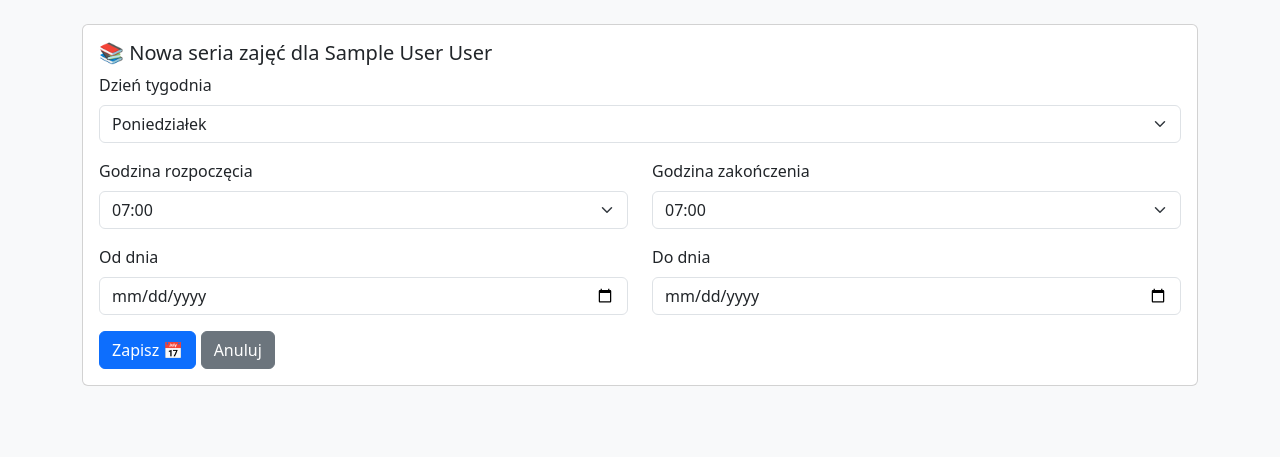
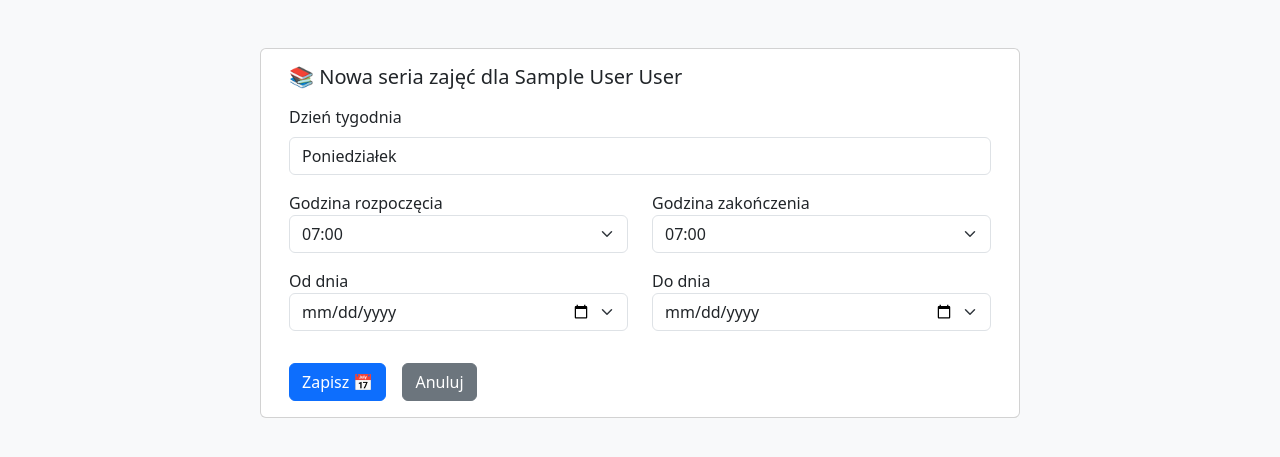
Before and after one commit to daniko10/AkademiaKorepetycji, a Flask app: page /lesson/assign/1/1 in a window 1280 px wide. Shown: the part 50-507 px from the top of the page. Run offline with Flask 3, Linux system fonts and the light colour scheme; tables that the repository leaves empty hold one stand-in row (Sample ...); style sheets or scripts are compiled from the project's sources; some libraries are stand-ins or nearby versions.

Commit message:
refactor(scss): apply BEM + @extend styles to assign_lesson.html

```diff
--- a/static/scss/prettierStyles.scss
+++ b/static/scss/prettierStyles.scss
@@ -878,3 +878,59 @@
     @extend .btn-link;
   }
 }
+
+//========================= assign_lesson.html ========================
+
+.assign-lesson {
+  @extend .row;
+  @extend .justify-content-center;
+
+  &__container {
+    @extend .col-lg-8;
+    @extend .card;
+    @extend .mt-4;
+  }
+
+  &__body {
+    @extend .card-body;
+  }
+
+  &__title {
+    @extend .h5;
+    margin-bottom: 1rem;
+  }
+
+  &__form {
+    // formularz – dodatkowe style jeśli trzeba
+  }
+
+  &__group {
+    // grupa pojedynczego pola (label + input/select)
+    @extend .mb-3;
+
+    label {
+      @extend .form-label;
+    }
+
+    select,
+    input {
+      @extend .form-control;
+    }
+  }
+
+  &__actions {
+    margin-top: 1rem;
+    display: flex;
+    gap: 1rem;
+
+    .btn-primary {
+      @extend .btn;
+      @extend .btn-primary;
+    }
+
+    .btn-secondary {
+      @extend .btn;
+      @extend .btn-secondary;
+    }
+  }
+}
--- a/templates/assign_lesson.html
+++ b/templates/assign_lesson.html
@@ -2,14 +2,15 @@
 {% block title %}Przypisz cykliczne zajęcia{% endblock %}
 
 {% block content %}
-<div class="card">
-  <div class="card-body">
-    <h3 class="h5">📚 Nowa seria zajęć dla {{ student.name }} {{ student.surname }}</h3>
+<div class="assign-lesson">
+  <div class="assign-lesson__container">
+    <div class="assign-lesson__body">
+      <h3 class="assign-lesson__title">📚 Nowa seria zajęć dla {{ student.name }} {{ student.surname }}</h3>
 
-    <form method="post">
-      <div class="mb-3">
-        <label for="day_of_week" class="form-label">Dzień tygodnia</label>
-        <select class="form-select" id="day_of_week" name="day_of_week" required>
+      <form method="post" class="assign-lesson__form">
+        <div class="assign-lesson__group">
+          <label for="day_of_week">Dzień tygodnia</label>
+          <select id="day_of_week" name="day_of_week" required>
             <option value="0">Poniedziałek</option>
             <option value="1">Wtorek</option>
             <option value="2">Środa</option>
@@ -20,9 +21,9 @@
           </select>
         </div>
 
-      <div class="row">
-        <div class="col-md-6 mb-3">
-          <label for="start_time" class="form-label">Godzina rozpoczęcia</label>
+        <div class="assign-task__form-row">
+          <div class="assign-task__form-col">
+            <label for="start_time">Godzina rozpoczęcia</label>
             <select class="form-select" id="start_time" name="start_time" required>
               {% for hour in range(7, 22) %}
                 {% for minute in (0,15,30,45) %}
@@ -33,8 +34,9 @@
               {% endfor %}
             </select>
           </div>
-        <div class="col-md-6 mb-3">
-          <label for="end_time" class="form-label">Godzina zakończenia</label>
+
+          <div class="assign-task__form-col">
+            <label for="end_time">Godzina zakończenia</label>
             <select class="form-select" id="end_time" name="end_time" required>
               {% for hour in range(7, 22) %}
                 {% for minute in (0,15,30,45) %}
@@ -47,20 +49,24 @@
           </div>
         </div>
 
-      <div class="row">
-        <div class="col-md-6 mb-3">
-          <label for="start_date" class="form-label">Od dnia</label>
-          <input type="date" class="form-control" id="start_date" name="start_date" required>
+        <div class="assign-task__form-row">
+          <div class="assign-task__form-col">
+            <label for="start_date">Od dnia</label>
+            <input class="form-select" type="date" id="start_date" name="start_date" required>
           </div>
-        <div class="col-md-6 mb-3">
-          <label for="end_date" class="form-label">Do dnia</label>
-          <input type="date" class="form-control" id="end_date" name="end_date" required>
+
+          <div class="assign-task__form-col">
+            <label for="end_date">Do dnia</label>
+            <input class="form-select" type="date" id="end_date" name="end_date" required>
           </div>
         </div>
 
-      <button type="submit" class="btn btn-primary">Zapisz 📅</button>
-      <a href="{{ url_for('main.dashboard') }}" class="btn btn-secondary">Anuluj</a>
+        <div class="assign-lesson__actions">
+          <button type="submit" class="btn-primary">Zapisz 📅</button>
+          <a href="{{ url_for('main.dashboard') }}" class="btn-secondary">Anuluj</a>
+        </div>
       </form>
     </div>
   </div>
+</div>
 {% endblock %}
```
Lines whose indentation alone changed are shown as unchanged.
